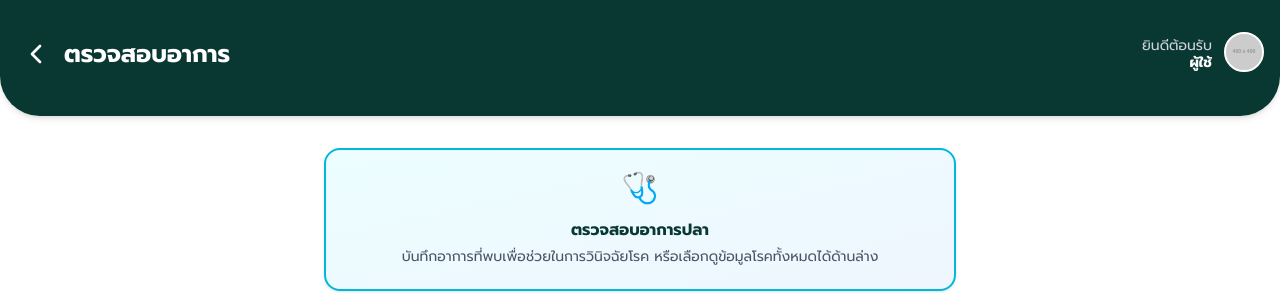
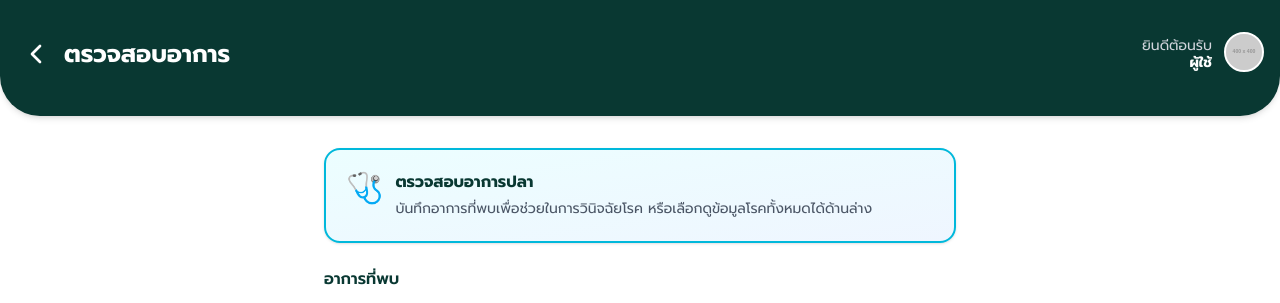
Before and after one commit to koard/DukeFarm-Frontend, a Next.js app: page /large/disease-info-large in a window 1280 px wide. Shown: the top 303 px of the page. Built offline with nearby package versions, Linux system fonts and the light colour scheme; no server answers.

Commit message:
refactor: disease page components

```diff
--- a/src/components/disease/DiseaseInfo.tsx
+++ b/src/components/disease/DiseaseInfo.tsx
@@ -156,9 +156,10 @@ export const DiseaseInfo = ({ backHref }: DiseaseInfoProps) => {
 
       <div className="px-5 mt-8 w-full max-w-2xl mx-auto flex flex-col min-h-[calc(100vh-180px)] justify-between gap-6">
 
+        {/* --- Form Section --- */}
         <div className="space-y-6">
           <div className="bg-gradient-to-br from-cyan-50 to-blue-50 p-5 rounded-2xl border-2 border-cyan-500 shadow-sm">
-            <div className="flex flex-col items-center text-center gap-3">
+            <div className="flex items-start gap-3">
               <span className="text-3xl">🩺</span>
               <div>
                 <h3 className="text-[#093832] font-bold text-base mb-1">ตรวจสอบอาการปลา</h3>
@@ -170,6 +171,7 @@ export const DiseaseInfo = ({ backHref }: DiseaseInfoProps) => {
             </div>
           </div>
 
+          {/* --- Symptoms Section --- */}
           <div className="space-y-3">
             <label className="flex items-center gap-2 text-base text-[#093832] font-semibold">
               อาการที่พบ
```
